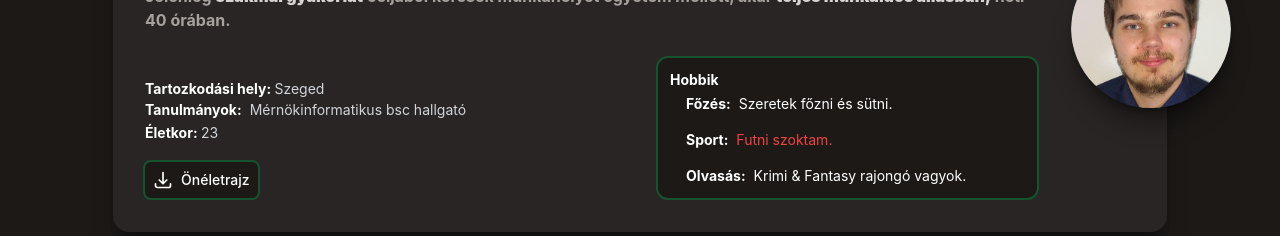
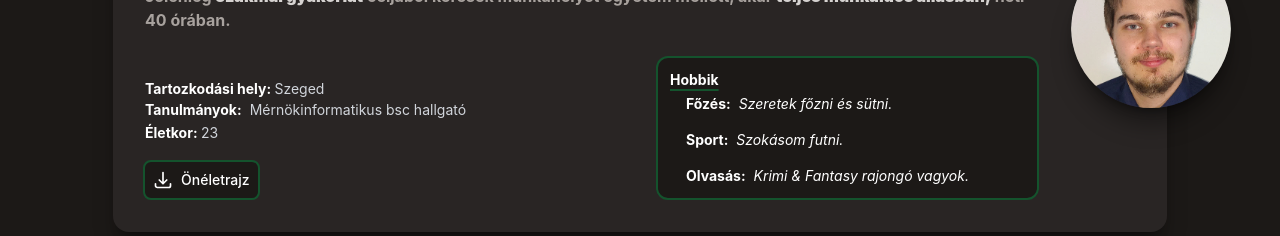
Before and after one commit to CsabaAndi/csabaandi.github.io, a React (Create React App) app: page / in a window 1280 px wide. Shown: the part 319-555 px from the top of the page. Built offline with nearby package versions, Linux system fonts and the light colour scheme.

Commit message:
Added underline for hobbies text | text formatting

```diff
--- a/src/components/About/About.tsx
+++ b/src/components/About/About.tsx
@@ -45,21 +45,21 @@ function AboutMe() {
                                     </ul>
                                 </div>
                                 <div className='col-start-2 rounded-xl border-2 border-green-900 bg-stone-900 text-xs sm:text-sm text-white overflow-hidden break-words p-2 sm:p-3 lg:ml-10 lg:mr-10 xl:ml-16 xl:mr-0 2xl:mr-0 lg:col-start-3 lg:col-span-2'>
-                                    <p className="text-xs font-bold text-white sm:text-sm mb-1">Hobbik</p>
+                                    <p className="text-xs font-bold text-white sm:text-sm mb-1 decoration-green-900 decoration-1 sm:decoration-2 underline underline-offset-4">Hobbik</p>
                                     <ul className='grid grid-cols-1 gap-4 px-4'>
                                         <li className='col-span-1 flex gap-x-2'>
                                             <span className='font-bold'>Főzés: </span>
-                                            <p className="pt-1 sm:pt-0">Szeretek főzni és sütni.
+                                            <p className="italic">Szeretek főzni és sütni.
                                             </p>
                                         </li>
                                         <li className='col-span-1 flex gap-x-2'>
                                             <span className='font-bold'>Sport: </span>
-                                            <p className="pt-1 text-red-500 sm:pt-0">Futni szoktam.
+                                            <p className="italic">Szokásom futni.
                                             </p>
                                         </li>
                                         <li className='col-span-1 flex gap-x-2'>
-                                            <span className='font-bold'>Olvasás: </span>
-                                            <p className="pt-1 sm:pt-0">Krimi & Fantasy rajongó vagyok.
+                                            <span className='font-bold '>Olvasás: </span>
+                                            <p className="italic">Krimi & Fantasy rajongó vagyok.
                                             </p>
                                         </li>
 
```
